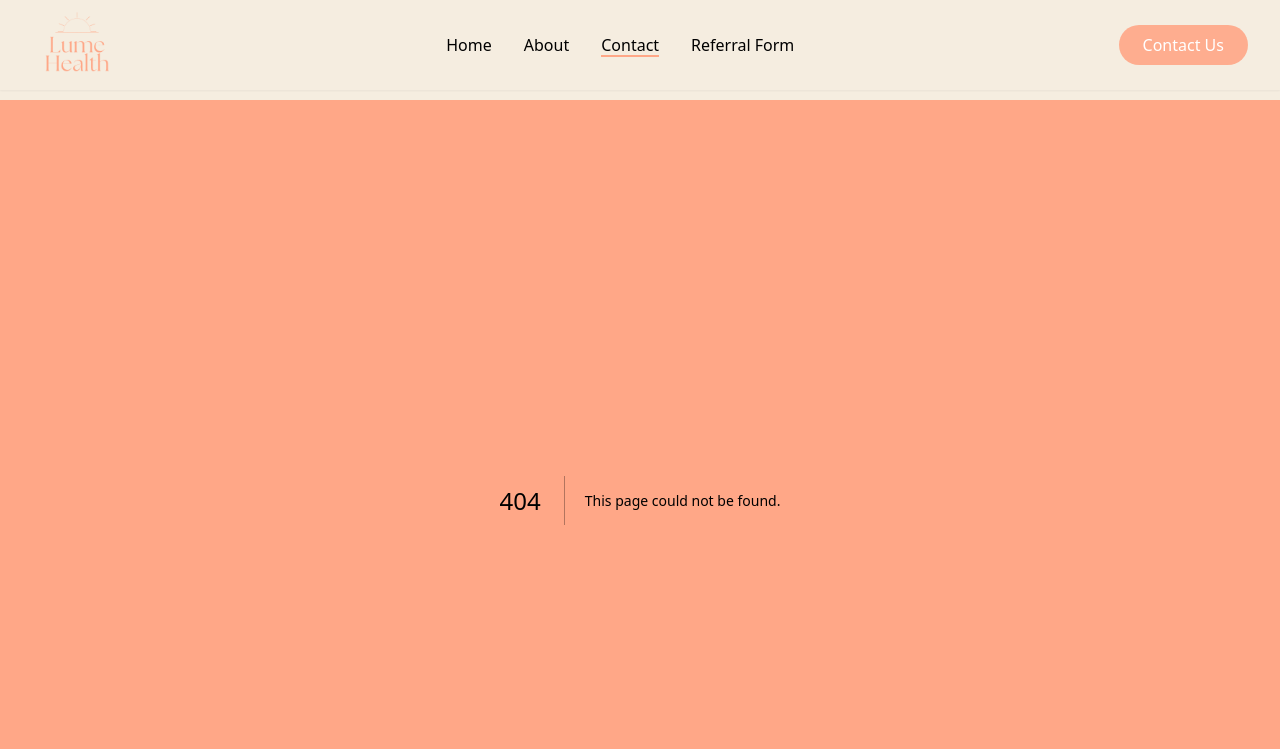
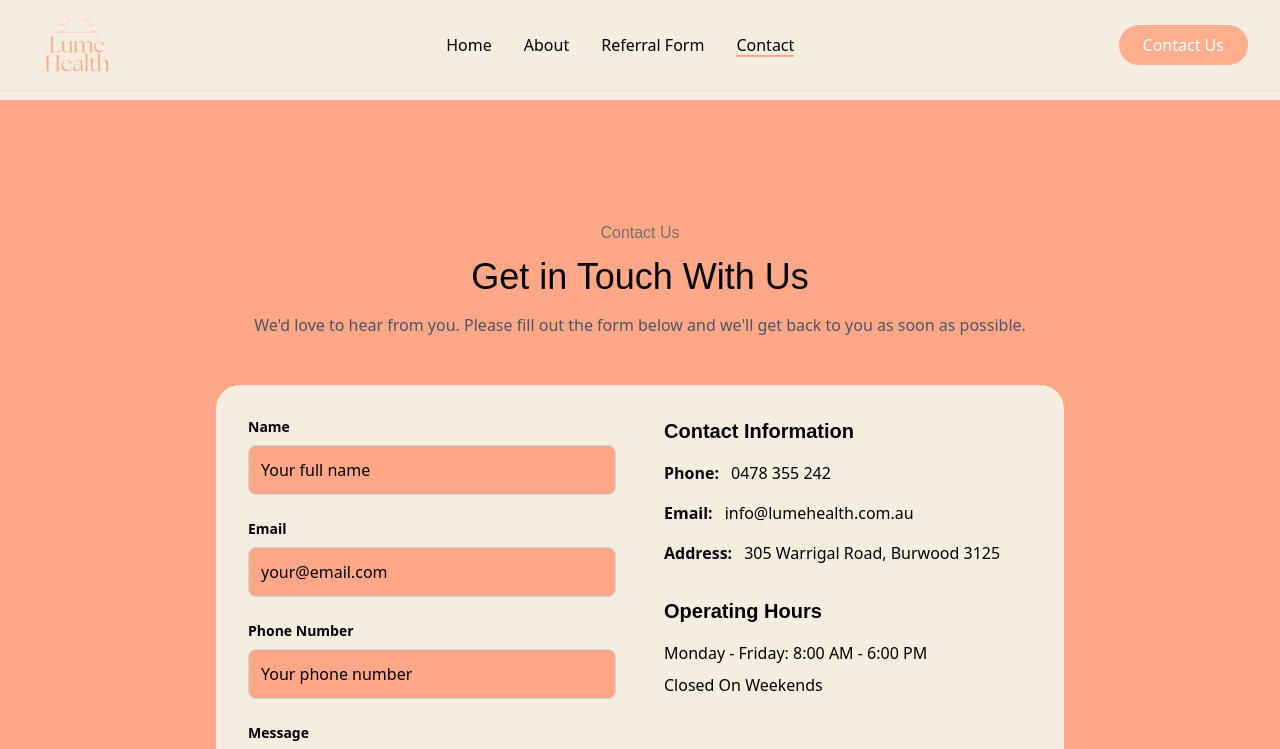
Before and after one commit to YSPlop/lume-health-yukash, a Next.js app: page /contact in a window 1280 px wide. Before the commit this address had no page. Shown: the top 749 px of the page. Built offline with nearby package versions, Linux system fonts and the light colour scheme.

Commit message:
more forms and designs finished'

```diff
--- a/package.json
+++ b/package.json
@@ -11,6 +11,7 @@
   "dependencies": {
     "@fontsource/nunito": "^5.1.1",
     "@fontsource/poppins": "^5.1.1",
+    "@heroui/react": "^2.6.14",
     "lucide-react": "^0.473.0",
     "next": "15.1.4",
     "react": "^19.0.0",
--- /dev/null
+++ b/src/app/contact/page.tsx
@@ -0,0 +1,130 @@
+"use client";
+
+import { useForm } from 'react-hook-form';
+
+interface ContactFormData {
+  name: string;
+  email: string;
+  phone: string;
+  message: string;
+}
+
+const ContactPage = () => {
+  const { register, handleSubmit, formState: { errors } } = useForm<ContactFormData>();
+
+  const onSubmit = async (data: ContactFormData) => {
+    console.log(data);
+    // Handle form submission here
+  };
+
+  const inputClasses = "text-black w-full p-3 rounded-lg bg-bgcolour border border-gray-300 focus:outline-none focus:border-textcolour placeholder-black";
+  const labelClasses = "block text-sm font-semibold mb-2";
+
+  return (
+    <div className="bg-bgcolour pt-24">
+      <div className="max-w-4xl mx-auto p-6">
+        {/* Header Section */}
+        <div className="text-center mb-12">
+          <span className="text-textcolour font-heading text-sm md:text-base">Contact Us</span>
+          <h1 className="text-3xl md:text-4xl font-body leading-tight mt-3">
+            Get in Touch With Us
+          </h1>
+          <p className="text-gray-600 mt-4">
+            We&apos;d love to hear from you. Please fill out the form below and we&apos;ll get back to you as soon as possible.
+          </p>
+        </div>
+
+        {/* Contact Form Card */}
+        <div className="bg-cardcolour rounded-3xl shadow-sm p-8">
+          <div className="grid md:grid-cols-2 gap-12">
+            {/* Form Section */}
+            <form onSubmit={handleSubmit(onSubmit)} className="space-y-6">
+              <div>
+                <label className={labelClasses}>Name</label>
+                <input
+                  {...register("name", { required: true })}
+                  className={inputClasses}
+                  placeholder="Your full name"
+                />
+                {errors.name && <span className="text-red-500 text-sm">Name is required</span>}
+              </div>
+
+              <div>
+                <label className={labelClasses}>Email</label>
+                <input
+                  {...register("email", {
+                    required: true,
+                    pattern: /^\S+@\S+$/i
+                  })}
+                  type="email"
+                  className={inputClasses}
+                  placeholder="your@email.com"
+                />
+                {errors.email && <span className="text-red-500 text-sm">Valid email is required</span>}
+              </div>
+
+              <div>
+                <label className={labelClasses}>Phone Number</label>
+                <input
+                  {...register("phone", { required: true })}
+                  type="tel"
+                  className={inputClasses}
+                  placeholder="Your phone number"
+                />
+                {errors.phone && <span className="text-red-500 text-sm">Phone number is required</span>}
+              </div>
+
+              <div>
+                <label className={labelClasses}>Message</label>
+                <textarea
+                  {...register("message", { required: true })}
+                  className={`${inputClasses} h-32`}
+                  placeholder="How can we help you?"
+                />
+                {errors.message && <span className="text-red-500 text-sm">Message is required</span>}
+              </div>
+
+              <button
+                type="submit"
+                className="w-full px-8 py-3 bg-cardcolour text-black rounded-full hover:bg-accentcolour transition-colors border border-textcolour"
+              >
+                Send Message
+              </button>
+            </form>
+
+            {/* Contact Information */}
+            <div className="space-y-8">
+              <div>
+                <h3 className="text-xl font-body font-semibold mb-4">Contact Information</h3>
+                <div className="space-y-4">
+                  <p className="flex items-center gap-3">
+                    <span className="font-semibold">Phone:</span>
+                    <a href="tel:0478355242" className="hover:text-gray-600">0478 355 242</a>
+                  </p>
+                  <p className="flex items-center gap-3">
+                    <span className="font-semibold">Email:</span>
+                    <a href="mailto:info@lumehealth.com.au" className="hover:text-gray-600">info@lumehealth.com.au</a>
+                  </p>
+                  <p className="flex items-center gap-3">
+                    <span className="font-semibold">Address:</span>
+                    <span>305 Warrigal Road, Burwood 3125</span>
+                  </p>
+                </div>
+              </div>
+
+              <div>
+                <h3 className="text-xl font-body font-semibold mb-4">Operating Hours</h3>
+                <div className="space-y-2">
+                  <p>Monday - Friday: 8:00 AM - 6:00 PM</p>
+                  <p>Closed On Weekends</p>
+                </div>
+              </div>
+            </div>
+          </div>
+        </div>
+      </div>
+    </div>
+  );
+};
+
+export default ContactPage;
--- /dev/null
+++ b/src/app/referral-form/page.tsx
@@ -0,0 +1,11 @@
+"use client";
+
+import Form from "@/components/Form";
+
+const ReferralFormPage = () => {
+  return (
+    <Form />
+  );
+};
+
+export default ReferralFormPage;
--- a/src/app/refferal-form/page.tsx
+++ /dev/null
@@ -1,11 +0,0 @@
-"use client";
-
-import Form from "@/components/Form";
-
-const RefferalForm = () => {
-    return (
-        <Form />
-    )
-}
-
-export default RefferalForm;
--- a/src/components/Form.tsx
+++ b/src/components/Form.tsx
@@ -2,6 +2,7 @@ import { useState } from 'react';
 import { useForm } from 'react-hook-form';
 
 interface FormData {
+  formType: 'private' | 'ndis';
   participantFirstName: string;
   participantLastName: string;
   gender: string;
@@ -29,23 +30,89 @@ interface FormData {
   additionalComments: string;
 }
 
+const inputClasses = "w-full p-3 rounded-lg bg-bgcolour border border-gray-300 focus:outline-none focus:border-textcolour";
+const labelClasses = "block text-sm font-semibold mb-2";
+
+const FormField = ({ label, error, children }: { label: string; error?: boolean; children: React.ReactNode }) => (
+  <div>
+    <label className={labelClasses}>{label}</label>
+    {children}
+    {error && <span className="text-red-500 text-sm">This field is required</span>}
+  </div>
+);
+
 const Form = () => {
+  const [isOpen, setIsOpen] = useState(false);
   const [file, setFile] = useState<File | null>(null);
-  const { register, handleSubmit, formState: { errors } } = useForm<FormData>();
+  const { register, handleSubmit, watch, formState: { errors }, setValue } = useForm<FormData>({
+    defaultValues: {
+      formType: 'private'
+    }
+  });
+
+  const currentFormType = watch('formType');
+
+  const handleFormTypeChange = (type: 'private' | 'ndis') => {
+    setValue('formType', type);
+    setIsOpen(false);
+  };
 
   const onSubmit = async (data: FormData) => {
     // Handle form submission here
     console.log(data, file);
   };
 
+  const formTypeButton = (type: 'private' | 'ndis', label: string) => (
+    <button
+      type="button"
+      onClick={() => handleFormTypeChange(type)}
+      className={`w-full px-4 py-2 text-left hover:bg-gray-50 hover:rounded-2xl transition-colors duration-200 ${
+        currentFormType === type ? 'font-semibold bg-gray-50' : ''
+      }`}
+    >
+      {label}
+    </button>
+  );
+
+  const formTypeText = currentFormType === 'ndis' ? 'NDIS Referral Form' : 'Private Referral Form';
+  const formDescription = currentFormType === 'ndis'
+    ? 'Please complete this NDIS referral form to get your participant on the path to receiving excellent care.'
+    : 'Please complete this private referral form to begin your journey with us.';
+
   return (
     <div className="pt-12 md:pt-24">
       <div className="max-w-4xl mx-auto p-6 bg-cardcolour rounded-3xl shadow-sm mb-12">
+        <div className="mb-8 relative">
+          <button
+            type="button"
+            onClick={() => setIsOpen(!isOpen)}
+            className="w-full p-3 pl-4 pr-10 rounded-lg bg-bgcolour border border-gray-300 hover:border-textcolour focus:border-textcolour hover:bg-gray-50 transition-all duration-200 text-left font-semibold flex justify-between items-center"
+          >
+            <span>{formTypeText}</span>
+            <svg
+              className={`h-4 w-4 transition-transform duration-200 ${isOpen ? 'rotate-180' : ''}`}
+              xmlns="http://www.w3.org/2000/svg"
+              fill="none"
+              viewBox="0 0 24 24"
+              stroke="currentColor"
+            >
+              <path strokeLinecap="round" strokeLinejoin="round" strokeWidth={2} d="M19 9l-7 7-7-7" />
+            </svg>
+          </button>
+
+          {isOpen && (
+            <div className="absolute z-10 mt-2 w-full rounded-lg bg-bgcolour border border-gray-300 shadow-lg">
+              <div>
+                {formTypeButton('private', 'Private Referral Form')}
+                {formTypeButton('ndis', 'NDIS Referral Form')}
+              </div>
+            </div>
+          )}
+        </div>
+
         <div className="text-center mb-8">
-          <h1 className="text-3xl md:text-4xl font-body font-semibold mb-4">NDIS Referral Form</h1>
-          <p className="text-gray-600">
-            Please complete this NDIS referral form to get your participant on the path to receiving excellent care.
-          </p>
+          <h1 className="text-3xl md:text-4xl font-body font-semibold mb-4">{formTypeText}</h1>
+          <p className="text-gray-600">{formDescription}</p>
           <p className="text-gray-600 mt-4">
             We endeavour to respond to all enquires and referrals within one business day.
           </p>
@@ -54,90 +121,86 @@ const Form = () => {
         <form onSubmit={handleSubmit(onSubmit)} className="space-y-6">
           {/* Participant Details Section */}
           <div className="grid md:grid-cols-2 gap-6">
-            <div>
-              <label className="block text-sm font-semibold mb-2">Participant First Name</label>
-              <input
-                {...register("participantFirstName", { required: true })}
-                className="w-full p-3 rounded-lg bg-bgcolour border border-gray-300 focus:outline-none focus:border-textcolour"
-              />
-              {errors.participantFirstName && <span className="text-red-500 text-sm">This field is required</span>}
-            </div>
+            <FormField label="Participant First Name" error={!!errors.participantFirstName}>
+              <input {...register("participantFirstName", { required: true })} className={inputClasses} />
+            </FormField>
 
-            <div>
-              <label className="block text-sm font-semibold mb-2">Participant Last Name</label>
-              <input
-                {...register("participantLastName", { required: true })}
-                className="w-full p-3 rounded-lg bg-bgcolour border border-gray-300 focus:outline-none focus:border-textcolour"
-              />
-            </div>
+            <FormField label="Participant Last Name">
+              <input {...register("participantLastName", { required: true })} className={inputClasses} />
+            </FormField>
           </div>
 
           <div className="grid md:grid-cols-2 gap-6">
-            <div>
-              <label className="block text-sm font-semibold mb-2">Gender</label>
-              <select
-                {...register("gender", { required: true })}
-                className="w-full p-3 rounded-lg bg-bgcolour border border-gray-300 focus:outline-none focus:border-textcolour"
-              >
+            <FormField label="Gender">
+              <select {...register("gender", { required: true })} className={inputClasses}>
                 <option value="">Please select</option>
                 <option value="male">Male</option>
                 <option value="female">Female</option>
                 <option value="other">Other</option>
                 <option value="prefer-not-to-say">Prefer not to say</option>
               </select>
-            </div>
+            </FormField>
 
-            <div>
-              <label className="block text-sm font-semibold mb-2">Date of Birth</label>
-              <input
-                type="date"
-                {...register("dateOfBirth", { required: true })}
-                className="w-full p-3 rounded-lg bg-bgcolour border border-gray-300 focus:outline-none focus:border-textcolour"
-              />
-            </div>
+            <FormField label="Date of Birth">
+              <input type="date" {...register("dateOfBirth", { required: true })} className={inputClasses} />
+            </FormField>
           </div>
 
-          {/* Contact Information */}
           <div className="grid md:grid-cols-2 gap-6">
-            <div>
-              <label className="block text-sm font-semibold mb-2">Participant Phone Number</label>
-              <input
-                type="tel"
-                {...register("participantPhone", { required: true })}
-                className="w-full p-3 rounded-lg bg-bgcolour border border-gray-300 focus:outline-none focus:border-textcolour"
-              />
-            </div>
+            <FormField label="Participant Phone Number">
+              <input type="tel" {...register("participantPhone", { required: true })} className={inputClasses} />
+            </FormField>
 
-            <div>
-              <label className="block text-sm font-semibold mb-2">Participant Email</label>
+            <FormField label="Participant Email">
               <input
                 type="email"
                 {...register("participantEmail", { required: true, pattern: /^\S+@\S+$/i })}
-                className="w-full p-3 rounded-lg bg-bgcolour border border-gray-300 focus:outline-none focus:border-textcolour"
+                className={inputClasses}
               />
-            </div>
+            </FormField>
           </div>
 
-          {/* Additional Fields */}
-          <div>
-            <label className="block text-sm font-semibold mb-2">Reason for Referral</label>
-            <textarea
-              {...register("referralReason", { required: true })}
-              className="w-full p-3 rounded-lg bg-bgcolour border border-gray-300 focus:outline-none focus:border-textcolour h-32"
-            />
-          </div>
+          <FormField label="Reason for Referral">
+            <textarea {...register("referralReason", { required: true })} className={`${inputClasses} h-32`} />
+          </FormField>
+
+          {/* Conditional NDIS-specific fields */}
+          {currentFormType === 'ndis' && (
+            <>
+              <div className="grid md:grid-cols-2 gap-6">
+                <FormField label="NDIS Number">
+                  <input {...register("ndisNumber", { required: true })} className={inputClasses} />
+                </FormField>
+                <FormField label="Plan Dates">
+                  <input {...register("planDates", { required: true })} className={inputClasses} />
+                </FormField>
+              </div>
+              <div className="grid md:grid-cols-2 gap-6">
+                <FormField label="Available Funds">
+                  <input {...register("availableFunds", { required: true })} className={inputClasses} />
+                </FormField>
+                <FormField label="Funds Management">
+                  <select {...register("fundsManagement", { required: true })} className={inputClasses}>
+                    <option value="">Please select</option>
+                    <option value="self-managed">Self Managed</option>
+                    <option value="plan-managed">Plan Managed</option>
+                    <option value="ndia-managed">NDIA Managed</option>
+                  </select>
+                </FormField>
+              </div>
+            </>
+          )}
 
           {/* File Upload */}
-          <div>
-            <label className="block text-sm font-semibold mb-2">Supporting Documentation (optional)</label>
+          <FormField label="Supporting Documentation (optional)">
             <input
               type="file"
               onChange={(e) => setFile(e.target.files?.[0] || null)}
-              className="w-full p-3 rounded-lg bg-bgcolour border border-gray-300 focus:outline-none focus:border-textcolour"
+              className={inputClasses}
               accept=".pdf,.doc,.docx,.jpg,.jpeg,.png"
             />
             <p className="text-sm text-gray-500 mt-1">Max file size: 15MB</p>
-          </div>
+          </FormField>
 
           {/* Submit Button */}
           <div className="text-center">
--- a/src/components/Navigation.tsx
+++ b/src/components/Navigation.tsx
@@ -28,8 +28,8 @@ const Navigation = () => {
   const navigationLinks = [
     { href: '/', label: 'Home' },
     { href: '/about', label: 'About' },
+    { href: '/referral-form', label: 'Referral Form' },
     { href: '/contact', label: 'Contact' },
-    { href: '/refferal-form', label: 'Referral Form' },
   ];
 
   const Logo = () => (
```
Also changed, not shown: 1 other file (tests, documents, lock files or other folders).
